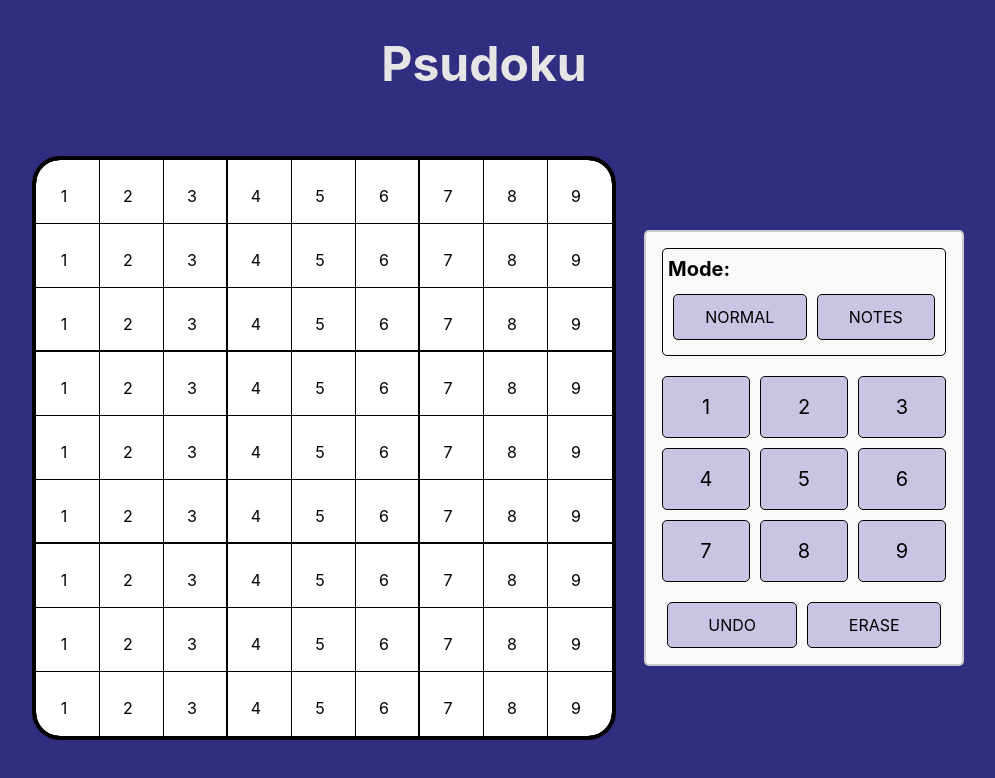
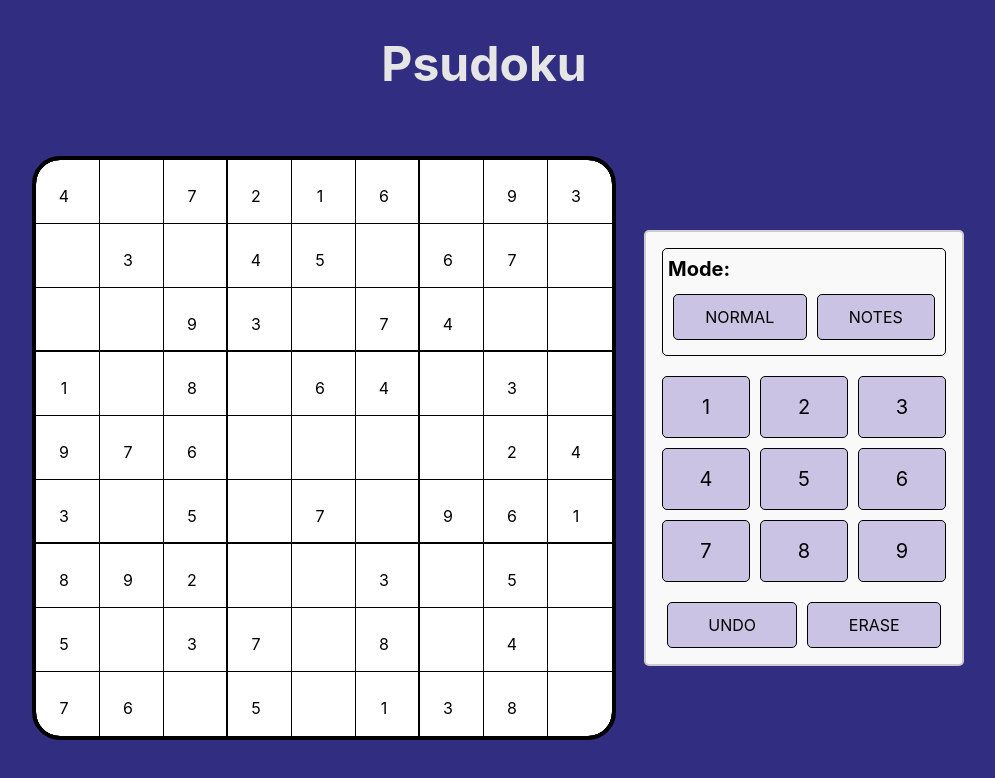
Before and after one commit to HenryW0220/Sudoku, a React (Create React App) app in the folder frontend/: page /fullsudokugrid in a window 1280 px wide. Shown: the top 778 px of the page, without its empty margins (156-1151 px from the left). Built offline with nearby package versions, Linux system fonts and the light colour scheme.

Commit message:
user input functionality

```diff
--- a/frontend/src/components/FullSudokuGrid.tsx
+++ b/frontend/src/components/FullSudokuGrid.tsx
@@ -5,6 +5,7 @@ import styles from '../keypad.module.css';
 //explicitly telling the machine what our sudokuBoard array elements are
 interface SudokuElement {
   value: number;
+  provided: boolean;
   shaded: boolean;
   selected: boolean;
   row: number;
@@ -35,13 +36,15 @@ export default function FullSudokuGrid() {
 
  //TODO: test version
   useEffect(() => {
-    let json: number[]= [1,2,3,4,5,6,7,8,9,1,2,3,4,5,6,7,8,9,1,2,3,4,5,6,7,8,9,1,2,3,4,5,6,7,8,9,1,2,3,4,5,6,7,8,9,1,2,3,4,5,6,7,8,9,1,2,3,4,5,6,7,8,9,1,2,3,4,5,6,7,8,9,1,2,3,4,5,6,7,8,9]
+    let json: number[]= [4,0,7,2,1,6,0,9,3,0,3,0,4,5,0,6,7,0,0,0,9,3,0,7,4,0,0,1,0,8,0,6,4,0,3,0,9,7,6,0,0,0,0,2,4,3,0,5,0,7,0,9,6,1,8,9,2,0,0,3,0,5,0,5,0,3,7,0,8,0,4,0,7,6,0,5,0,1,3,8,0]
     let sudokuElementList: SudokuElement[] = json.map((element: number, i) => {
 
       const COL: number= (((i +1)%9) ===0) ? 9 : ((i +1)%9)
       const ROW: number= Math.floor(((i/9)+1))
 
-      let sudokuCellInfo: SudokuElement = {value: element , shaded:false, selected:false, row: ROW, col: COL};
+      const provided = element != 0 ? true : false;
+
+      let sudokuCellInfo: SudokuElement = {value: element, shaded:false, selected:false, row: ROW, col: COL, provided: provided};
       return sudokuCellInfo
     })
     setSudokuBoard( sudokuElementList )
@@ -63,50 +66,50 @@ export default function FullSudokuGrid() {
   }
 
 
-const sudokuCellSelected= (row:number, col:number) => {
-  if(selectingListener) return
+const sudokuCellSelected = (row: number, col: number) => {
+  let newSudokuBoard: SudokuElement[] = sudokuBoard.map((cell, index) => {
+    // Calculate row and column based on index
+    const currentRow = Math.floor(index / 9) + 1;
+    const currentCol = index % 9 + 1;
 
-  let newSudokuBoard: SudokuElement[]= [...sudokuBoard]
+    // Determine if the cell is in the same row, column, or box
+    const inSameRow = currentRow === row;
+    const inSameCol = currentCol === col;
+    const inSameBox = Math.floor((row - 1) / 3) === Math.floor((currentRow - 1) / 3) &&
+                      Math.floor((col - 1) / 3) === Math.floor((currentCol - 1) / 3);
 
-  newSudokuBoard[(row-1)*9 + (col)].selected= true
-  setSelectingListener(true)
+    return {
+      ...cell,
+      shaded: inSameRow || inSameCol || inSameBox,
+      selected: currentRow === row && currentCol === col
+    };
+  });
 
+  setSudokuBoard(newSudokuBoard);
+  setSelectingListener(true);
+};
 
-  //shading row
-  for(let i= (row-1)*9 ; i<row*9 ; i++){
-    newSudokuBoard[i].shaded= true
-  }
+const fillSudokuCell = (number: number) => {
+  if (!selectingListener) return; // Prevent input if no cell is selected
 
-  //shading col
-  for(let i= col-1 ; i<81 ; i+=9){
-    newSudokuBoard[i].shaded= true
-  }
-
-  //shading box
-  const rowSector= Math.floor((row-1)/3)
-  const colSector= Math.floor((col-1)/3)
-  const startIndex: number= ((rowSector*3) *9) + (colSector*3)
-    for(let i=0; i < 3 ; i++){
-      for(let j=startIndex; j < startIndex +3 ; j++){
-        newSudokuBoard[ (i*9) +j ].shaded=true
+  let newSudokuBoard: SudokuElement[] = sudokuBoard.map(cell => {
+    // Check if the cell is shaded and editable, and if the input number is the same as the cell's current value
+    if (cell.selected && !cell.provided) {
+      if (cell.value === number) {
+        // If the same number is clicked, set value to zero and keep shaded
+        return { ...cell, value: 0, shaded: false, selected: false};
+      } else {
+        // Otherwise, change the value to the new number and remove shading
+        return { ...cell, value: number, shaded: false, selected: false };
       }
     }
+    // Unshade all other cells
+    return { ...cell, shaded: false, selected: false };
+  });
 
-  setSudokuBoard(newSudokuBoard)
-}
-
-
-const fillSudokuCell= () => {
-  setSelectingListener(false)
-  let newSudokuBoard: SudokuElement[]= [...sudokuBoard]
-  newSudokuBoard= newSudokuBoard.map(element => {
-    if(element.shaded===true) element.shaded= false
-    return element
-  })
-  console.log(newSudokuBoard)
-  setSudokuBoard(sudokuBoard)
-}
-
+  setSudokuBoard(newSudokuBoard);
+  setSelectingListener(false); // Reset listener state after input
+};
 
 
   return <div className={"grid grid-cols-3 items-center"}>
@@ -237,7 +240,7 @@ const fillSudokuCell= () => {
 
             <div className={styles.numbersSection}>
               {Array.from({ length: 9 }, (_, i) => (
-                <button onClick={fillSudokuCell} key={i} className={styles.numberButton}>{i + 1}</button>
+                 <button onClick={() => fillSudokuCell(i + 1)} key={i} className={styles.numberButton}>{i + 1}</button>
               ))}
             </div>
 
--- a/frontend/src/components/SudokuCell.tsx
+++ b/frontend/src/components/SudokuCell.tsx
@@ -1,27 +1,30 @@
-import { useState } from "react"
-//import Lottie from "lottie-react"
-//import animationData from '../lotties/correctAnimation.json'
+import { useEffect, useState } from "react";
 
 export default function SudokuCell(props: any) {
-    const row= props.row
-    const column= props.col
-    // eslint-disable-next-line
-    const [inputNumber, changeInputNumber] = useState(props.initValue)
+    const [inputNumber, setInputNumber] = useState(props.initValue);
 
-    const sudokuCellClicked = () => {
-        props.sudokuCellSelected(row, column)
-    }
+    // Update local state when props.initValue changes from user input/keypad
+    useEffect(() => {
+        setInputNumber(props.initValue);
+    }, [props.initValue]);
 
-    return <div onClick={sudokuCellClicked} className= {`outline outline-1 p-1 size-16 ${props.shaded ? "bg-purple-100" : "bg-white"} flex items-center hover:bg-slate-200 transition-color duration-150
-                ${props.row===1 && props.col===1 && "rounded-tl-3xl"}
-                ${props.row===1 && props.col===9 && "rounded-tr-3xl"}
-                ${props.row===9 && props.col===1 && "rounded-bl-3xl"}
-                ${props.row===9 && props.col===9 && "rounded-br-3xl"}`}>
-                <span className="relative flex size-12">
-                    <p className={`size-16 text-center mt-4`}>{inputNumber}</p>
-                    {props.shaded &&
-                        <span className="ease-in-out animate-ping absolute rounded-sm h-8 w-8 bg-purple-100 opacity-90"></span>
-                    }
-                </span>
+    const handleCellClick = () => {
+        props.sudokuCellSelected(props.row, props.col);
+    };
+
+    return (
+        <div onClick={handleCellClick} className={`outline outline-1 p-1 size-16
+            ${props.shaded ? "bg-purple-100" : "bg-white"} flex items-center hover:bg-slate-200 transition-color duration-150
+            ${props.row === 1 && props.col === 1 && "rounded-tl-3xl"}
+            ${props.row === 1 && props.col === 9 && "rounded-tr-3xl"}
+            ${props.row === 9 && props.col === 1 && "rounded-bl-3xl"}
+            ${props.row === 9 && props.col === 9 && "rounded-br-3xl"}`}>
+            <span className="relative flex size-12">
+                <p className={`size-16 text-center mt-4`}>{inputNumber === 0 ? "" : inputNumber}</p>
+                {props.shaded &&
+                    <span className="ease-in-out animate-ping absolute rounded-sm h-8 w-8 bg-purple-100 opacity-90"></span>
+                }
+            </span>
         </div>
+    );
 }
```
